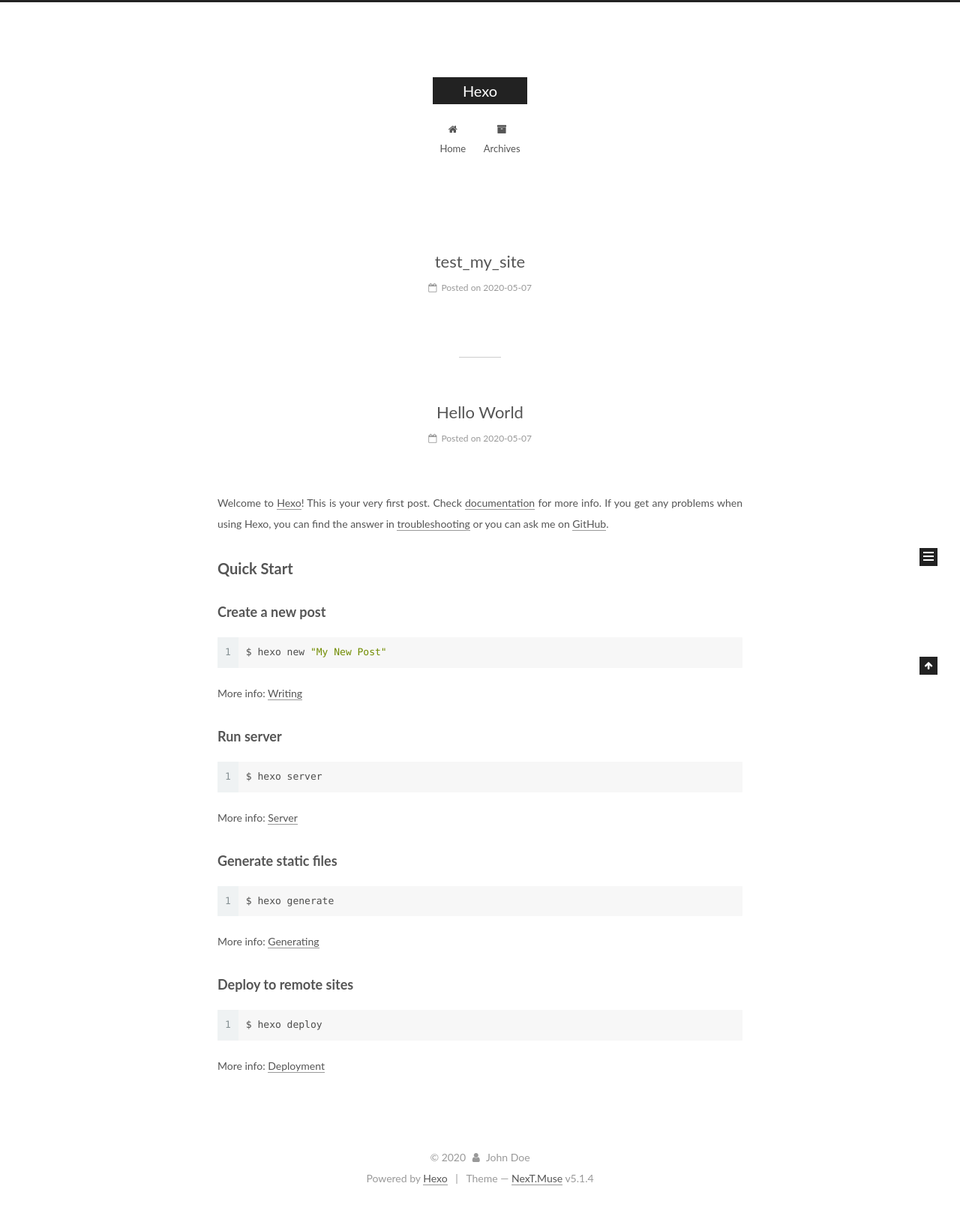
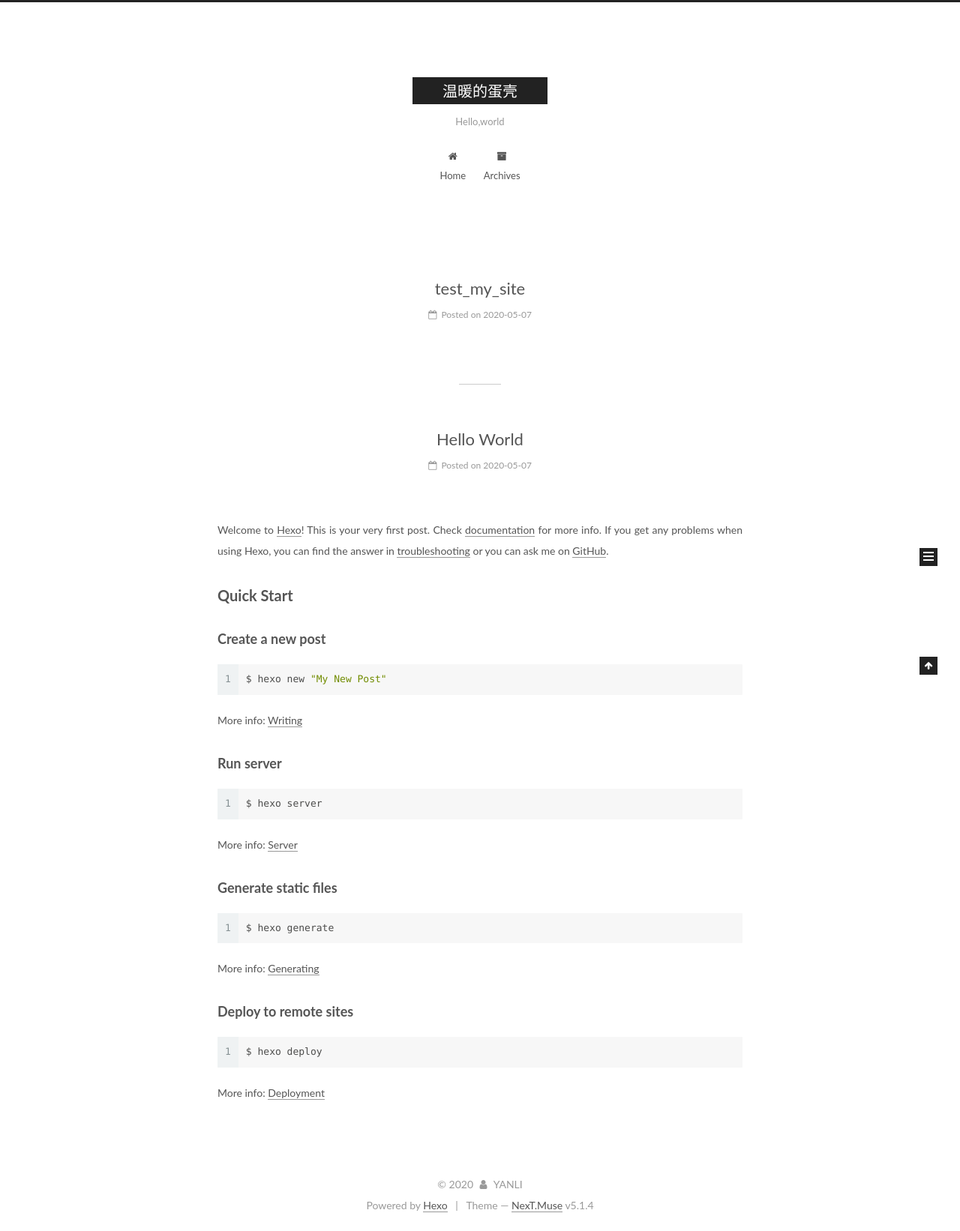
Before and after one commit to DennisLiYan/DennisLiYan.github.io, a plain HTML site: page index.html in a window 1280 px wide. Shown: the whole page at 75% size. Before the commit the page ends 1606 px from the top, so only its background shows below. Drawn offline with Linux system fonts and the light colour scheme.

Commit message:
Site updated: 2020-05-10 12:18:48

```diff
--- a/index.html
+++ b/index.html
@@ -79,12 +79,14 @@
 
 
 
+<meta name="description" content="记录平凡的每一天">
 <meta property="og:type" content="website">
-<meta property="og:title" content="Hexo">
+<meta property="og:title" content="温暖的蛋壳">
 <meta property="og:url" content="http://yoursite.com/index.html">
-<meta property="og:site_name" content="Hexo">
+<meta property="og:site_name" content="温暖的蛋壳">
+<meta property="og:description" content="记录平凡的每一天">
 <meta property="og:locale" content="en_US">
-<meta property="article:author" content="John Doe">
+<meta property="article:author" content="YANLI">
 <meta name="twitter:card" content="summary">
 
 
@@ -121,7 +123,7 @@
 
 
 
-  <title>Hexo</title>
+  <title>温暖的蛋壳</title>
 
 
 
@@ -152,12 +154,12 @@
     <div class="custom-logo-site-title">
       <a href="/"  class="brand" rel="start">
         <span class="logo-line-before"><i></i></span>
-        <span class="site-title">Hexo</span>
+        <span class="site-title">温暖的蛋壳</span>
         <span class="logo-line-after"><i></i></span>
       </a>
     </div>
 
-        <p class="site-subtitle"></p>
+        <p class="site-subtitle">Hello,world</p>
 
   </div>
 
@@ -232,13 +234,13 @@
     <link itemprop="mainEntityOfPage" href="http://yoursite.com/2020/05/07/test-my-site/">
 
     <span hidden itemprop="author" itemscope itemtype="http://schema.org/Person">
-      <meta itemprop="name" content="John Doe">
+      <meta itemprop="name" content="YANLI">
       <meta itemprop="description" content="">
       <meta itemprop="image" content="/images/avatar.gif">
     </span>
 
     <span hidden itemprop="publisher" itemscope itemtype="http://schema.org/Organization">
-      <meta itemprop="name" content="Hexo">
+      <meta itemprop="name" content="温暖的蛋壳">
     </span>
 
 
@@ -351,13 +353,13 @@
     <link itemprop="mainEntityOfPage" href="http://yoursite.com/2020/05/07/hello-world/">
 
     <span hidden itemprop="author" itemscope itemtype="http://schema.org/Person">
-      <meta itemprop="name" content="John Doe">
+      <meta itemprop="name" content="YANLI">
       <meta itemprop="description" content="">
       <meta itemprop="image" content="/images/avatar.gif">
     </span>
 
     <span hidden itemprop="publisher" itemscope itemtype="http://schema.org/Organization">
-      <meta itemprop="name" content="Hexo">
+      <meta itemprop="name" content="温暖的蛋壳">
     </span>
 
 
@@ -502,8 +504,8 @@
         <div class="site-overview">
           <div class="site-author motion-element" itemprop="author" itemscope itemtype="http://schema.org/Person">
 
-              <p class="site-author-name" itemprop="name">John Doe</p>
-              <p class="site-description motion-element" itemprop="description"></p>
+              <p class="site-author-name" itemprop="name">YANLI</p>
+              <p class="site-description motion-element" itemprop="description">记录平凡的每一天</p>
           </div>
 
           <nav class="site-state motion-element">
@@ -558,7 +560,7 @@
   <span class="with-love">
     <i class="fa fa-user"></i>
   </span>
-  <span class="author" itemprop="copyrightHolder">John Doe</span>
+  <span class="author" itemprop="copyrightHolder">YANLI</span>
 
 
 </div>
```
Also changed, not shown: 2020/05/07/hello-world/index.html (+10 -10 lines), 2020/05/07/test-my-site/index.html (+12 -10 lines), archives/2020/05/index.html (+11 -9 lines), archives/2020/index.html (+11 -9 lines), archives/index.html (+11 -9 lines).
